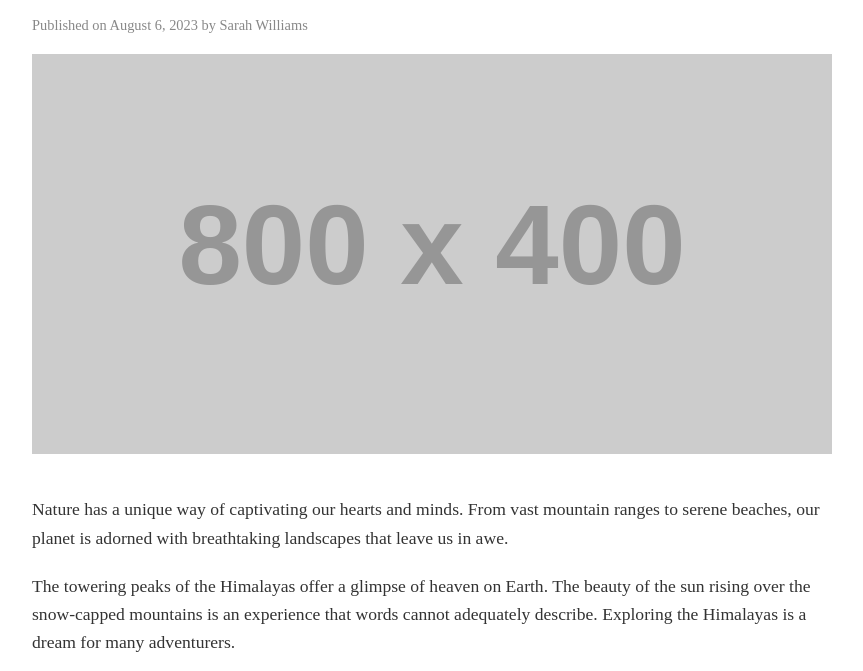
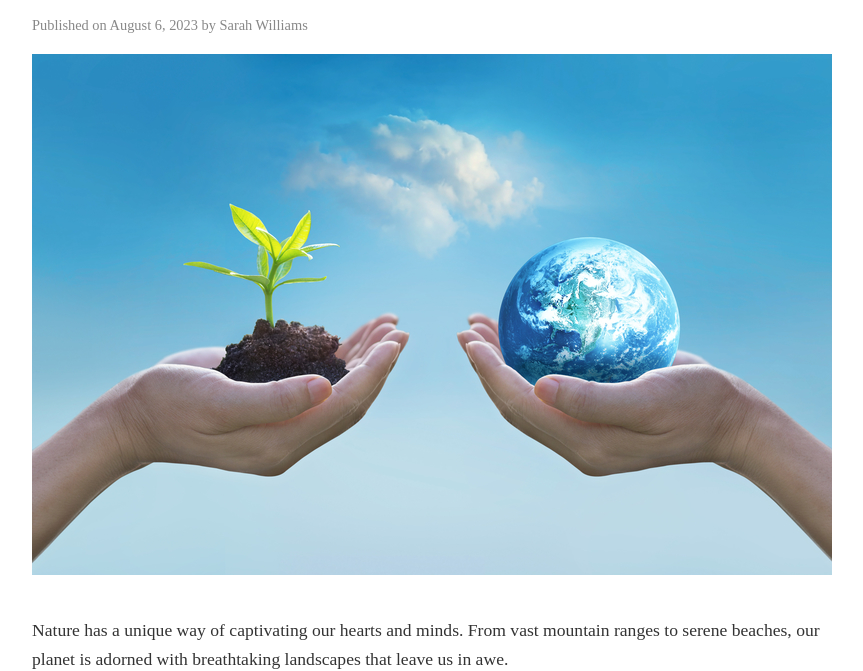
Before and after one commit to manasgoel2002/blogO, a plain HTML site: page blog3.html in a window 1280 px wide. Shown: the part 152-823 px from the top of the page, without its empty margins (208-1071 px from the left). Drawn offline with Linux system fonts and the light colour scheme; placeholder pictures from the web are drawn by us.

Commit message:
Update blog3.html

```diff
--- a/blog3.html
+++ b/blog3.html
@@ -12,7 +12,7 @@
     <div class="blog-container">
         <h1 class="blog-title">The Beauty of Nature: Exploring Breathtaking Landscapes</h1>
         <p class="blog-meta">Published on August 6, 2023 by Sarah Williams</p>
-        <img src="https://via.placeholder.com/800x400" alt="Blog Post Image" class="blog-image">
+        <img src="blog3.jpeg" alt="Blog Post Image" class="blog-image">
         <p class="blog-content">Nature has a unique way of captivating our hearts and minds. From vast mountain ranges to serene beaches, our planet is adorned with breathtaking landscapes that leave us in awe.</p>
         <p class="blog-content">The towering peaks of the Himalayas offer a glimpse of heaven on Earth. The beauty of the sun rising over the snow-capped mountains is an experience that words cannot adequately describe. Exploring the Himalayas is a dream for many adventurers.</p>
         <blockquote class="blog-quote">"Look deep into nature, and then you will understand everything better."</blockquote>
```
